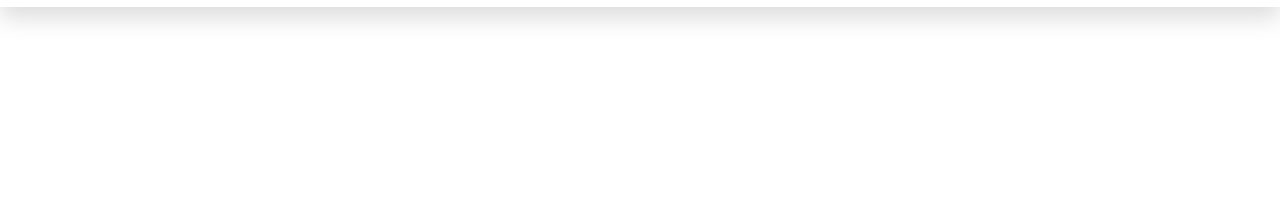
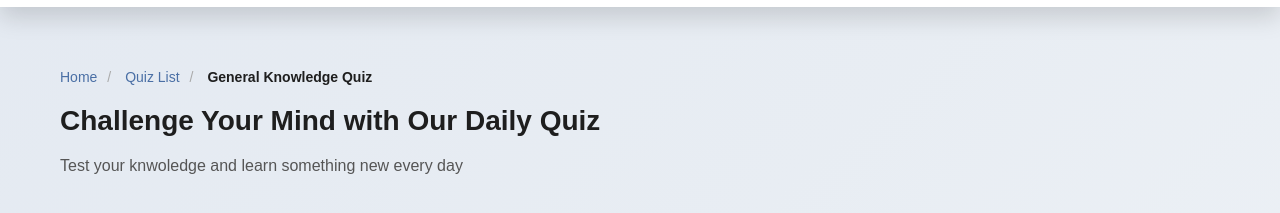
Before and after one commit to polina-smnnk/quizes-site, a plain HTML site: page index.html in a window 1280 px wide. Shown: the part 103-316 px from the top of the page. Drawn offline with Linux system fonts and the light colour scheme.

Commit message:
I did an info-section

```diff
--- a/index.html
+++ b/index.html
@@ -34,7 +34,7 @@
         </button>
       </div>
     </div>
-
+    <!-- Main Header -->
     <header class="header">
       <div class="container">
         <div class="header-logo">
@@ -45,7 +45,29 @@
       </div>
     </header>
 
-    <main></main>
+    <main>
+      <section class="info-section">
+        <div class="container">
+          <div class="quiz-header">
+            <nav class="quiz-breadcrumbs">
+              <ul>
+                <li class="quiz-item">
+                  <a href="#">Home</a>
+                </li>
+                <li class="quiz-item">
+                  <a href="#">Quiz List</a>
+                </li>
+                <li class="active">General Knowledge Quiz</li>
+              </ul>
+            </nav>
+
+            <h1 class="quiz-title">Challenge Your Mind with Our Daily Quiz</h1>
+            <p class="quiz-subtitle">Test your knwoledge and learn something new every day</p>
+          </div>
+        </div>
+      </section>
+    </main>
+
     <footer></footer>
   </body>
 </html>
--- a/scss/base/_global.scss
+++ b/scss/base/_global.scss
@@ -7,11 +7,16 @@
 // Import Google Font: Inter
 @import url("https://fonts.googleapis.com/css2?family=Inter:opsz,wght@14..32,100..900&display=swap");
 
-// body {
-//   background: linear-gradient(-45deg, #f8fafc, #e8edf3, #dde4ef, #eef2f7);
-//   background-size: 400% 400%;
-//   animation: gradientShift 18s ease infinite;
-// }
+body {
+  .container {
+    max-width: 1200px;
+    margin: 0 auto;
+    padding: 0 20px;
+  }
+  background: linear-gradient(-45deg, #f8fafc, #e8edf3, #dde4ef, #eef2f7);
+  background-size: 400% 400%;
+  animation: gradientShift 18s ease infinite;
+}
 
 @keyframes gradientShift {
   0% {
--- a/scss/layout/_header.scss
+++ b/scss/layout/_header.scss
@@ -55,11 +55,7 @@
   background-color: #ffffff;
   box-shadow: 0 10px 25px rgba(0, 0, 0, 0.15);
 
-  .container {
-    max-width: 1200px;
-    margin: 0 auto;
-    padding: 0 20px;
-  }
+
 
   .header-logo {
     display: flex;
--- a/scss/layout/_main.scss
+++ b/scss/layout/_main.scss
@@ -0,0 +1,67 @@
+.info-section {
+  padding: 60px 0;
+
+  .quiz-header {
+    display: flex;
+    flex-direction: column;
+    align-items: flex-start;
+    gap: 12px;
+    // background: #ffffff;
+    // box-shadow: 0 4px 15px rgba(0, 0, 0, 0.05);
+    // border-radius: 12px;
+    // padding: 30px 40px;
+
+    .quiz-breadcrumbs {
+      ul {
+        list-style: none;
+        display: flex;
+        align-items: center;
+        gap: 8px;
+        padding: 0;
+        margin: 0;
+
+        li {
+          font-size: 14px;
+          color: #7a7a7a;
+
+          a {
+            color: #4a6fa5;
+            text-decoration: none;
+            font-weight: 500;
+
+            &:hover {
+              text-decoration: underline;
+              color: #3c5f90;
+            }
+          }
+
+          &::after {
+            content: "/";
+            margin: 0 6px;
+            color: #aaa;
+          }
+
+          &:last-child::after {
+            content: "";
+          }
+
+          &.active {
+            color: #1e1e1e;
+            font-weight: 600;
+          }
+        }
+      }
+    }
+
+    .quiz-title {
+      font-size: 28px;
+      font-weight: 700;
+      color: #1e1e1e;
+    }
+
+    .quiz-subtitle {
+      font-size: 16px;
+      color: #555;
+    }
+  }
+}
```
Also changed, not shown: css/style.css.
